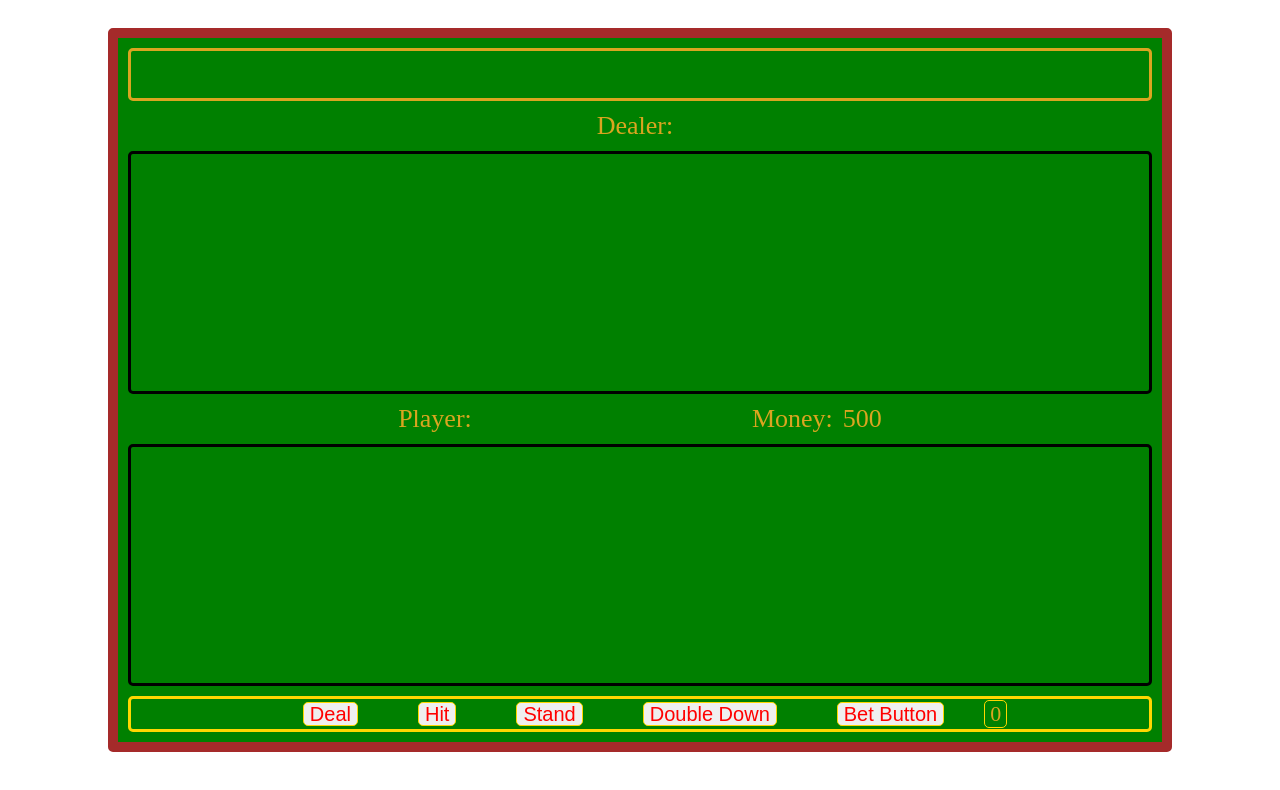
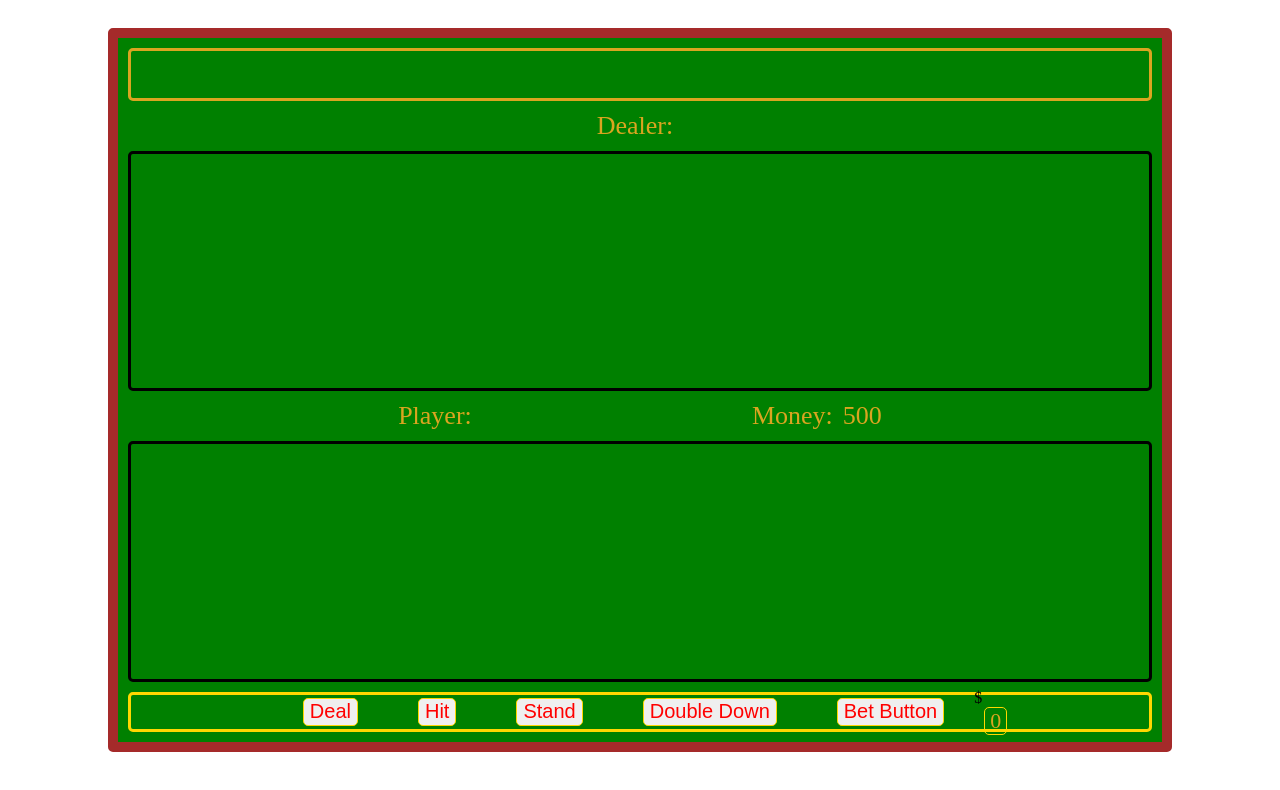
Before and after one commit to grrtvnlw/Blackjack, a plain HTML site: page index.html in a window 1280 px wide. Drawn offline with Linux system fonts and the light colour scheme.

Commit message:
Removed old code

```diff
--- a/index.html
+++ b/index.html
@@ -14,31 +14,15 @@
 
       <div class="dealer-label"><label>Dealer: <div id="dealer-points"></div></label></div>
 
-      <!-- <label id="dealer-points" class="points"></label> -->
-
       <div id="dealer-hand" class="hand">
 
       </div>
 
-      <!-- <div id="dealer-score" class="score">
-
-      </div> -->
-
       <div class="player-label"><label>Player: <div id="player-points"></div></label><label>Money: <div id="player-money">500</div></label></div>
-
-      <!-- <label id="player-points" class="points"></label> -->
 
       <div id="player-hand" class="hand">
 
       </div>
-
-      <!-- <label>Player Score: </label>
-
-      <label id="player-score" class="score"></label> -->
-
-      <!-- <div id="player-score" class="score">
-
-      </div> -->
 
       <div class="buttons">
 
@@ -52,7 +36,7 @@
 
       <button id="bet-button">Bet Button</button>
 
-      <div id="player-bet">0</div>
+      <div id="player-chip"><div id="dolla">$</div><div id="player-bet">0</div></div>
 
       </div>
 
```
